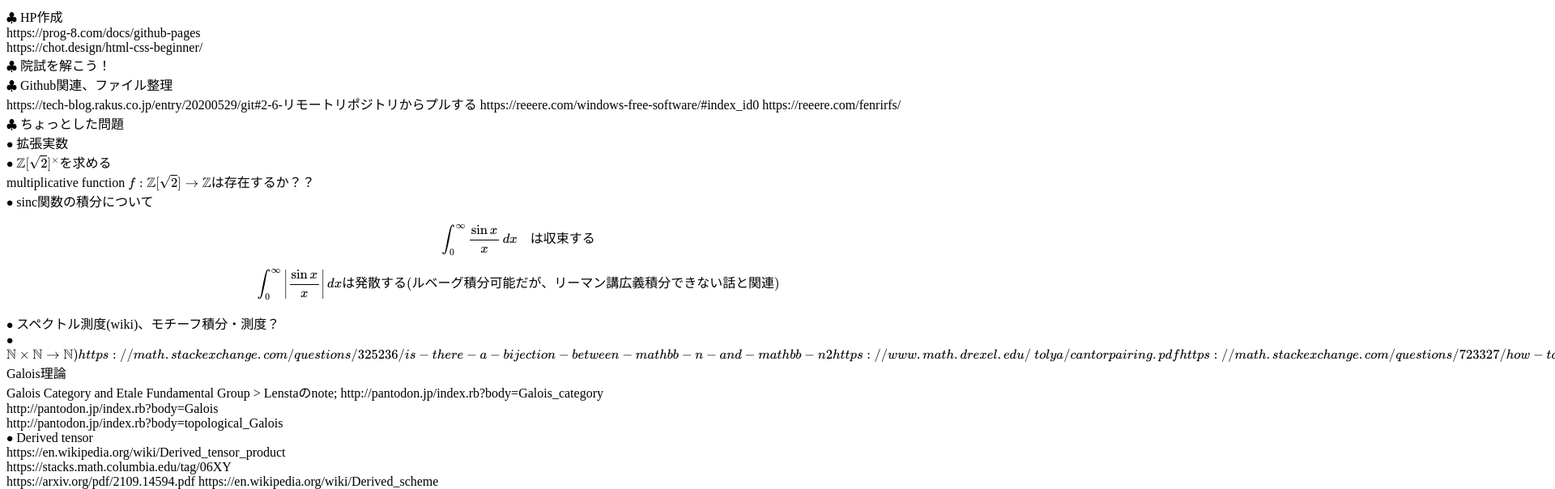
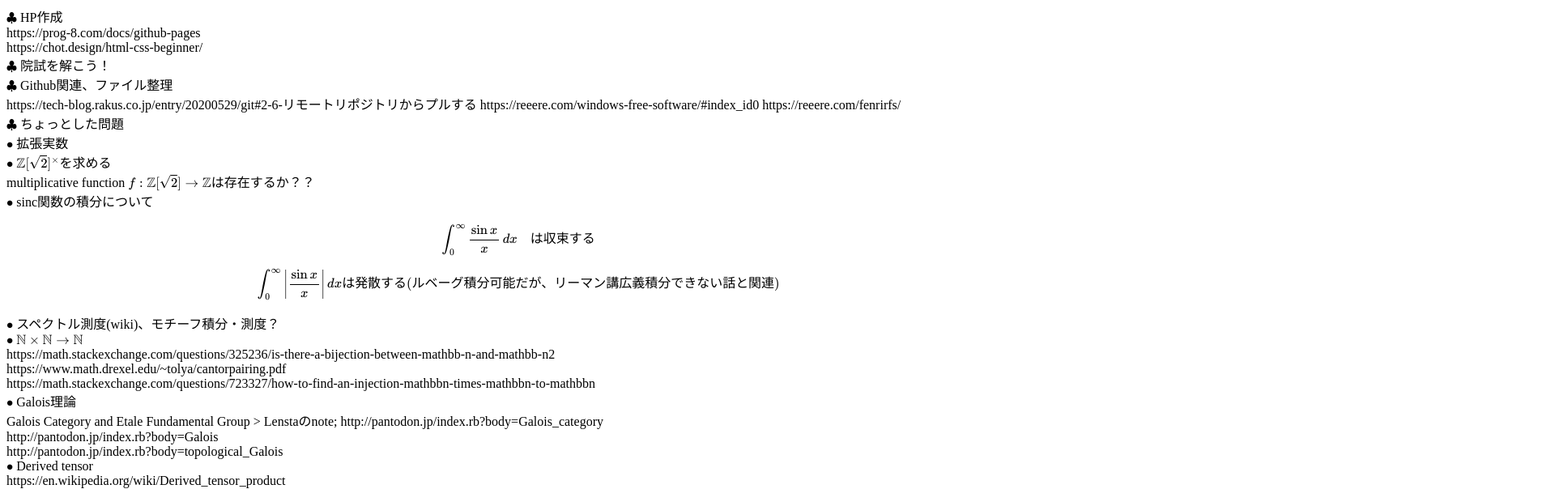
Before and after one commit to Nuko333/Nuko333.github.io, a plain HTML site: page index.html in a window 1280 px wide. Shown: the top 604 px of the page at 81% size, 1920 px wide, since content can reach past the window. Drawn offline with nearby package versions, Linux system fonts and the light colour scheme.

Commit message:
Update index.html

```diff
--- a/index.html
+++ b/index.html
@@ -28,7 +28,7 @@ multiplicative function \(f:\mathbb{Z}[\sqrt{2}] \rightarrow \mathbb{Z}\)は存
 \int_{0}^{\infty} \left| \frac{\sin x}{x} \right| \, dx は発散する(ルベーグ積分可能だが、リーマン講広義積分できない話と関連)
 \]
 \(\bullet\) スペクトル測度(wiki)、モチーフ積分・測度？<br>
-\(\bullet\) \(\mathbb{N} \times \mathbb{N} \rightarrow \mathbb{N})<br>
+\(\bullet\) \(\mathbb{N} \times \mathbb{N} \rightarrow \mathbb{N}\)<br>
   https://math.stackexchange.com/questions/325236/is-there-a-bijection-between-mathbb-n-and-mathbb-n2<br>
   https://www.math.drexel.edu/~tolya/cantorpairing.pdf<br>
   https://math.stackexchange.com/questions/723327/how-to-find-an-injection-mathbbn-times-mathbbn-to-mathbbn<br>
```
